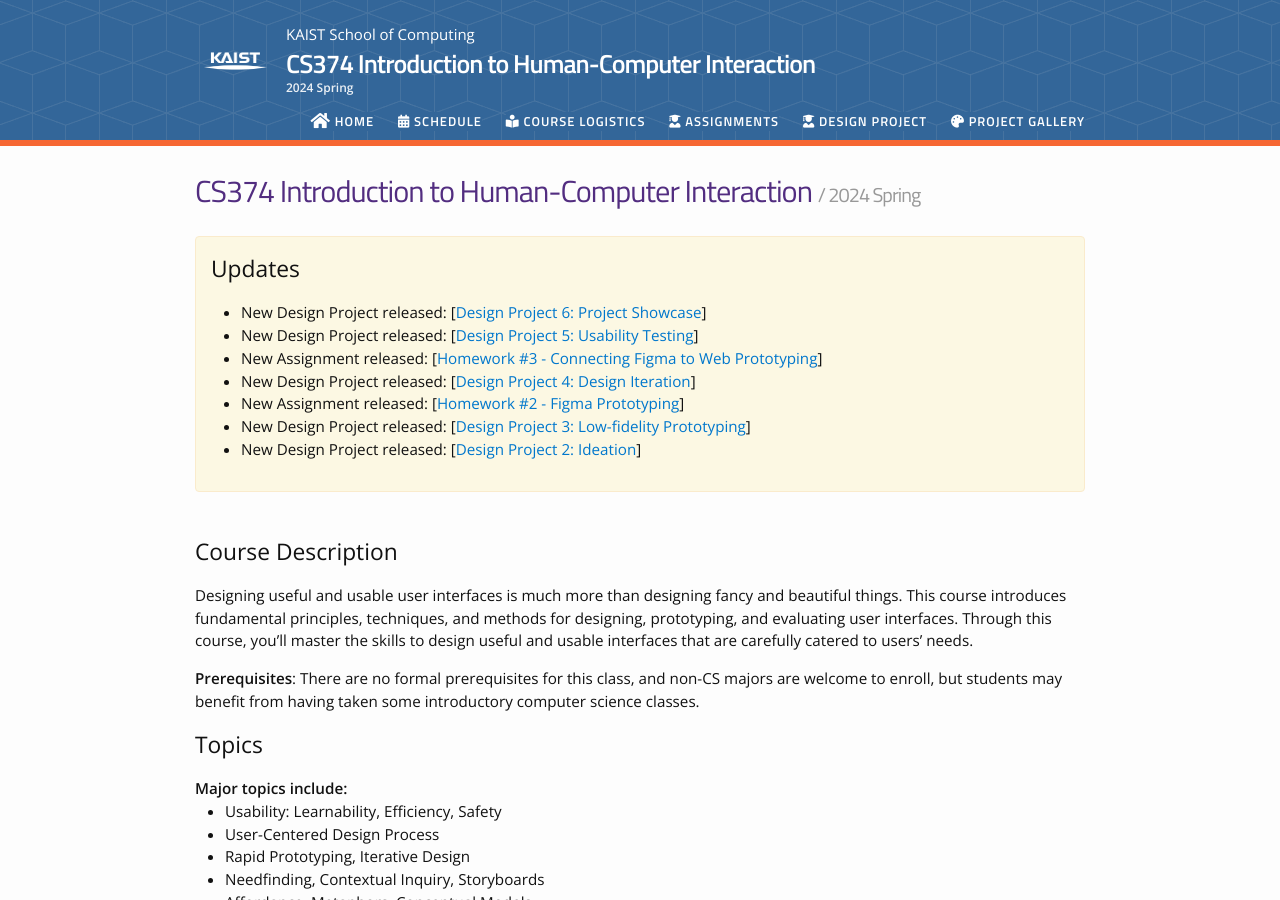
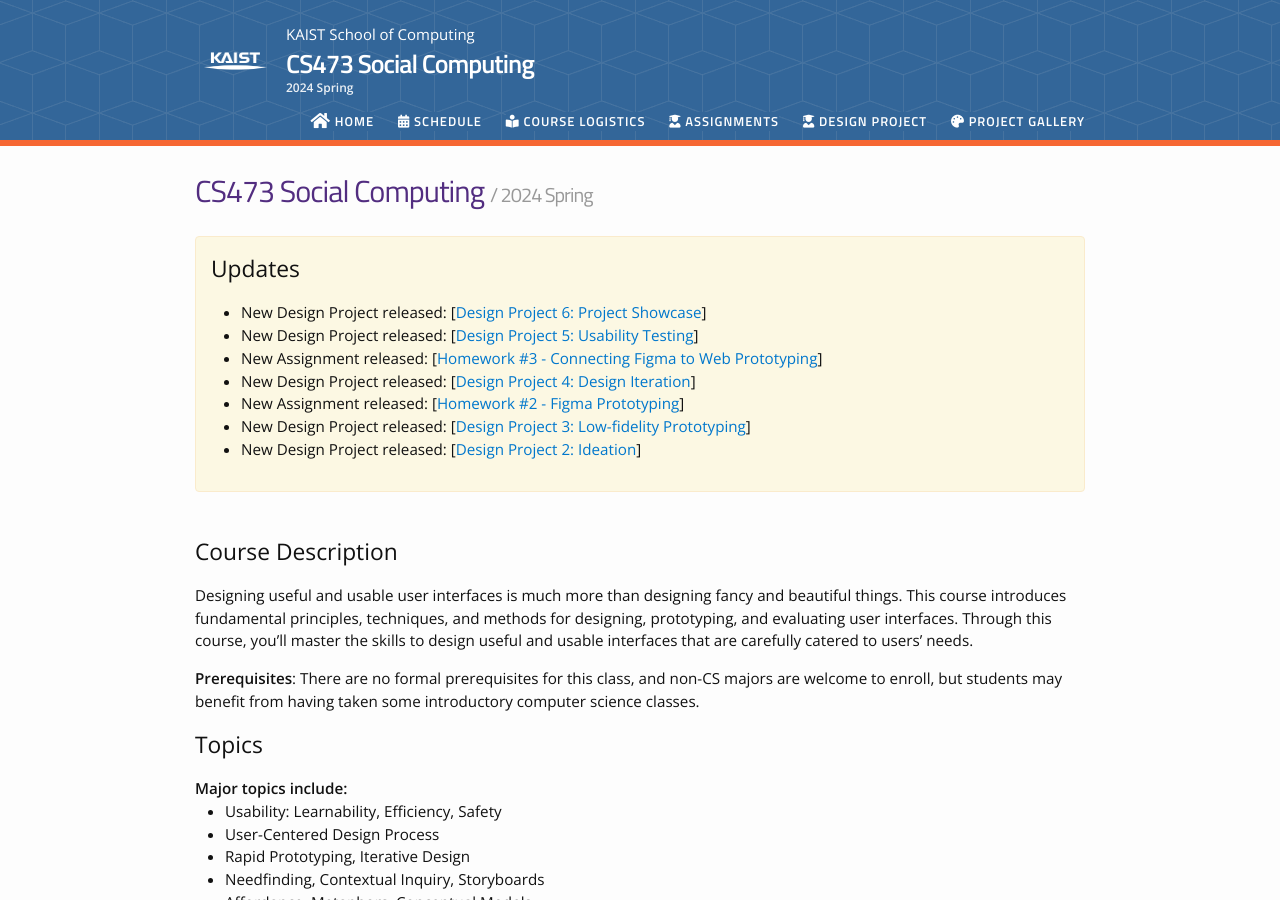
Before and after one commit to cstl-kaist/cs473-2025-fall, a Jekyll site: the page built from index.md, in a window 1280 px wide and 900 px high. Built offline with Jekyll 4.4.1, drawn with Linux system fonts in a browser that asks for light colours; nearby versions of some CDN libraries.

Commit message:
Update _config.yml
Changed URL?

```diff
--- a/_config.yml
+++ b/_config.yml
@@ -1,10 +1,10 @@
 # Site settings
-course_name: CS374 Introduction to Human-Computer Interaction
+course_name: CS473 Social Computing
 course_description: "Designing useful and usable user interfaces is much more than designing fancy and beautiful things. This course introduces fundamental principles, techniques, and methods for designing, prototyping, and evaluating user interfaces. Through this course, you’ll master the skills to design useful and usable interfaces that are carefully catered to users’ needs."
 course_semester: "2024 Spring"
 
 baseurl: "/" # the subpath of your site, e.g. /blog/
-url: "https://hci.cstlab.org" # the base hostname & protocol for your site
+url: "https://social.cstlab.org" # the base hostname & protocol for your site
 
 schoolname: "KAIST School of Computing"
 schoolurl: "https://cs.kaist.ac.kr"
```
